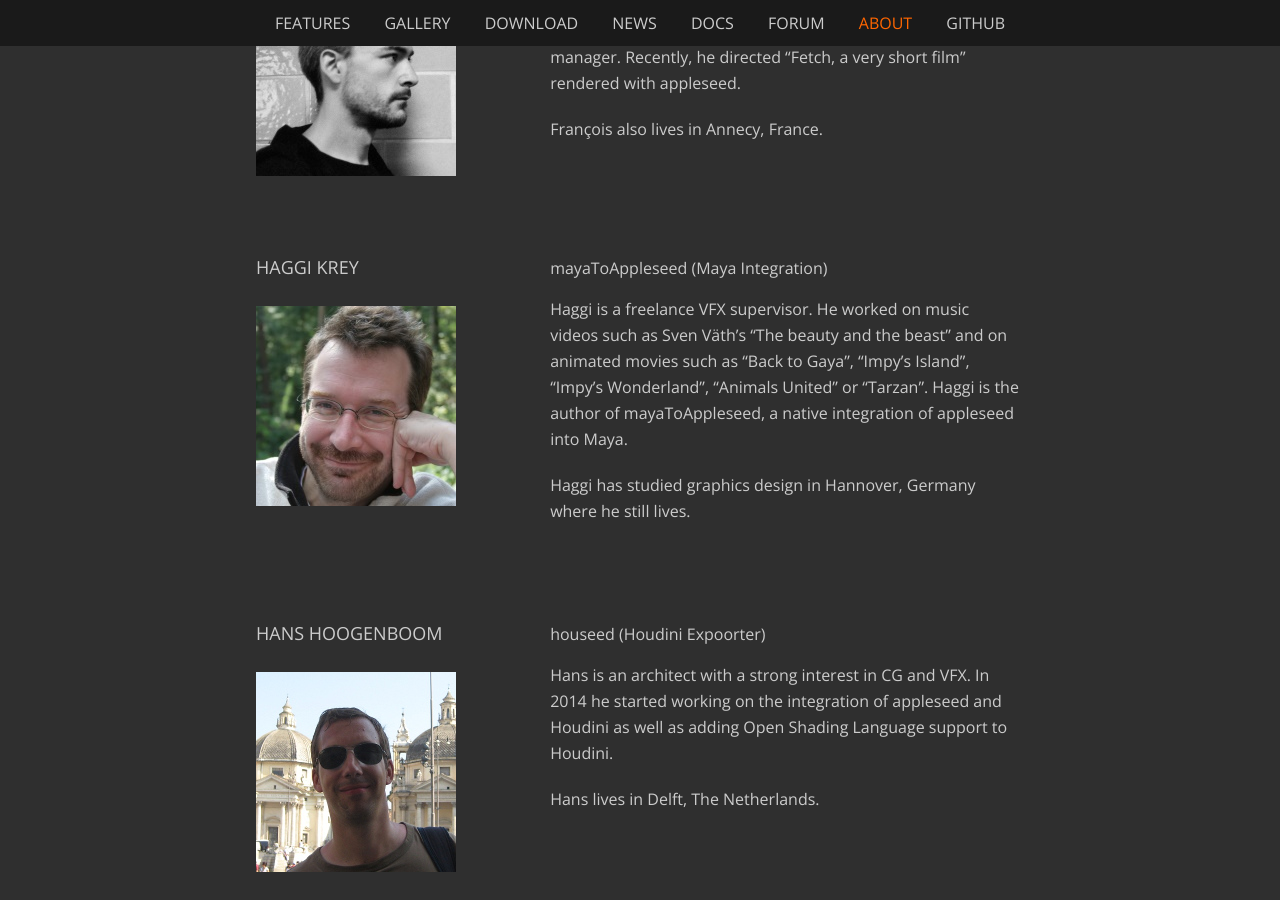
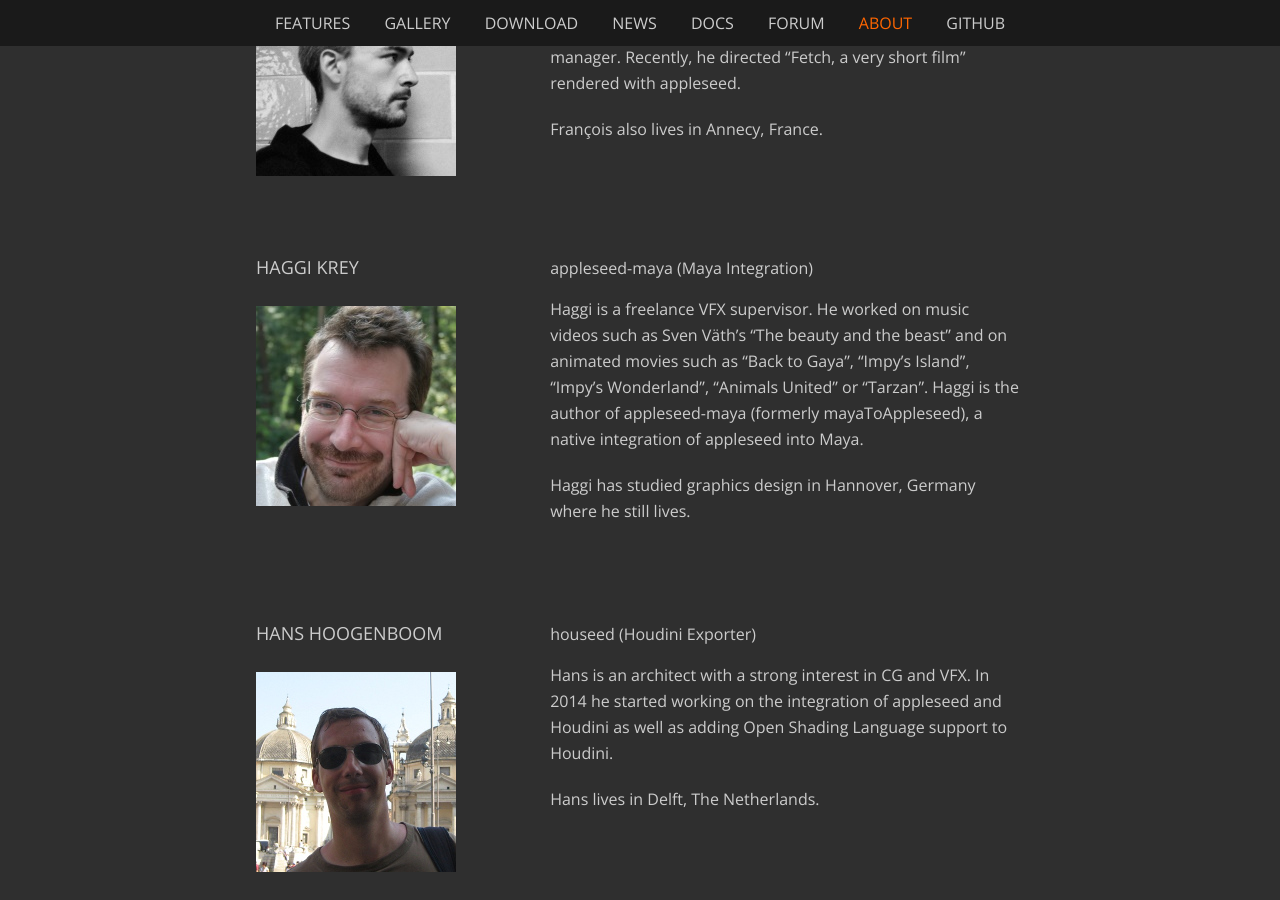
Before and after one commit to appleseedhq/appleseedhq.github.io, a Jekyll site: the page built from about.md, in a window 1280 px wide and 900 px high, scrolled down 3573 px. Built offline with Jekyll 4.4.1, drawn with Linux system fonts in a browser that asks for light colours; nearby versions of some CDN libraries.

Commit message:
Update members' bio

```diff
--- a/_data/externalprojects.yml
+++ b/_data/externalprojects.yml
@@ -46,11 +46,11 @@
 
 - name: Haggi Krey
   picture: haggi_krey.jpg
-  role: mayaToAppleseed (Maya Integration)
+  role: appleseed-maya (Maya Integration)
   bio: >
     Haggi is a freelance VFX supervisor. He worked on music videos such as Sven Väth's "The beauty and the beast"
     and on animated movies such as "Back to Gaya", "Impy's Island", "Impy's Wonderland", "Animals United" or
-    "Tarzan". Haggi is the author of mayaToAppleseed, a native integration of appleseed into Maya.
+    "Tarzan". Haggi is the author of appleseed-maya (formerly mayaToAppleseed), a native integration of appleseed into Maya.
 
 
     Haggi has studied graphics design in Hannover, Germany where he still lives.
@@ -60,7 +60,7 @@
 
 - name: Hans Hoogenboom
   picture: hans_hoogenboom.jpg
-  role: houseed (Houdini Expoorter)
+  role: houseed (Houdini Exporter)
   bio: >
     Hans is an architect with a strong interest in CG and VFX. In 2014 he started working on the integration
     of appleseed and Houdini as well as adding Open Shading Language support to Houdini.
```
